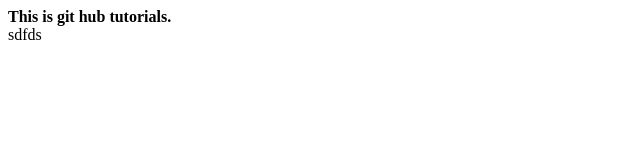
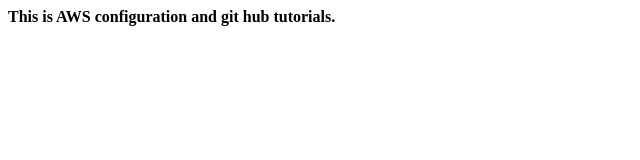
Before and after one commit to skunal2212/git-learning-tuts-mood, a plain HTML site: page index.html in a window 1280 px wide. Shown: the whole page, without its empty margins (0-640 px from the left). Drawn offline with Linux system fonts and the light colour scheme.

Commit message:
server changes commited

```diff
--- a/index.html
+++ b/index.html
@@ -7,7 +7,7 @@
     <title>Document</title>
 </head>
 <body>
-<b>This is git hub tutorials.</b>
-<br>sdfds
+<b>This is AWS configuration and git hub tutorials.</b>
+<br>
 </body>
 </html>
```
Also changed, not shown: about.html (deleted).
